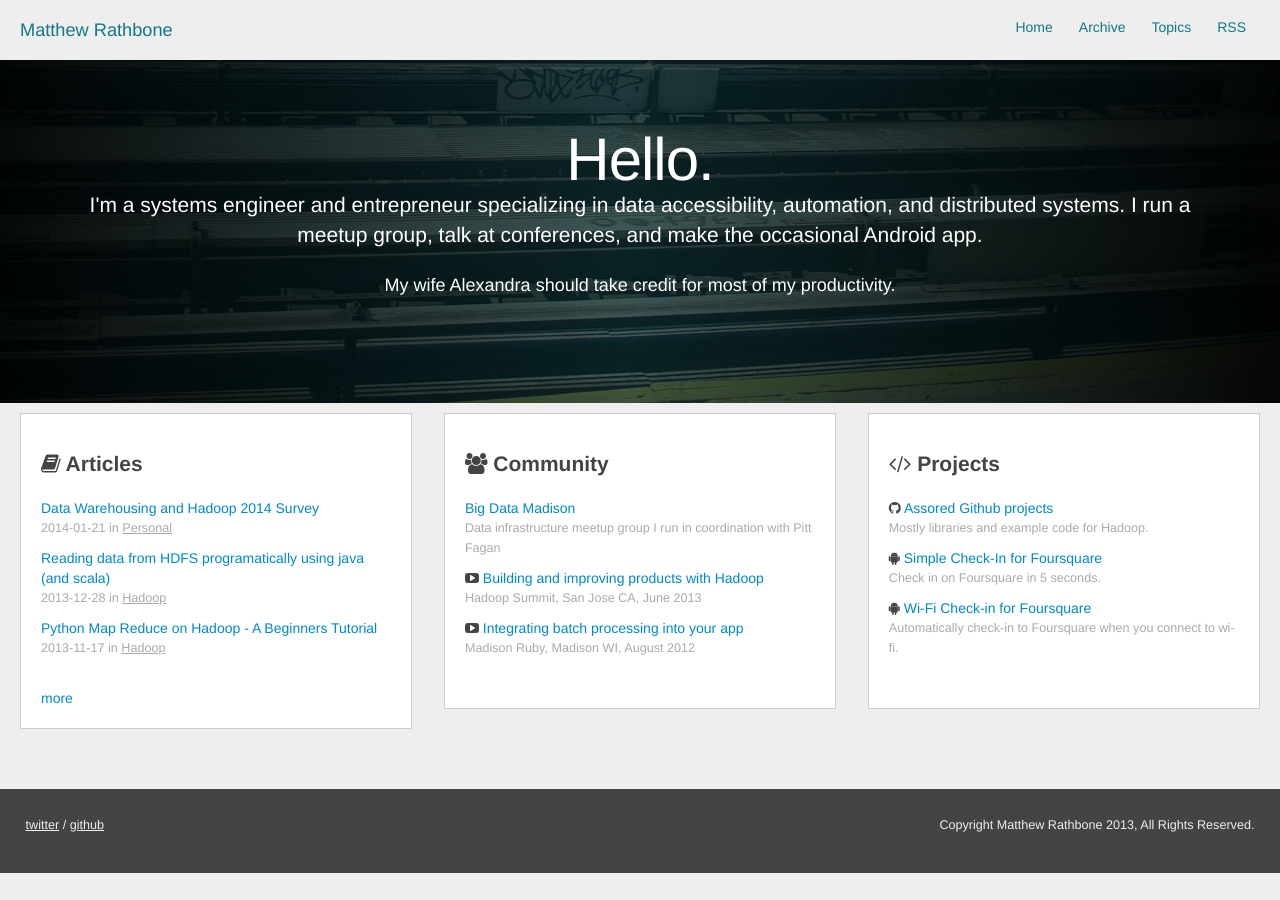
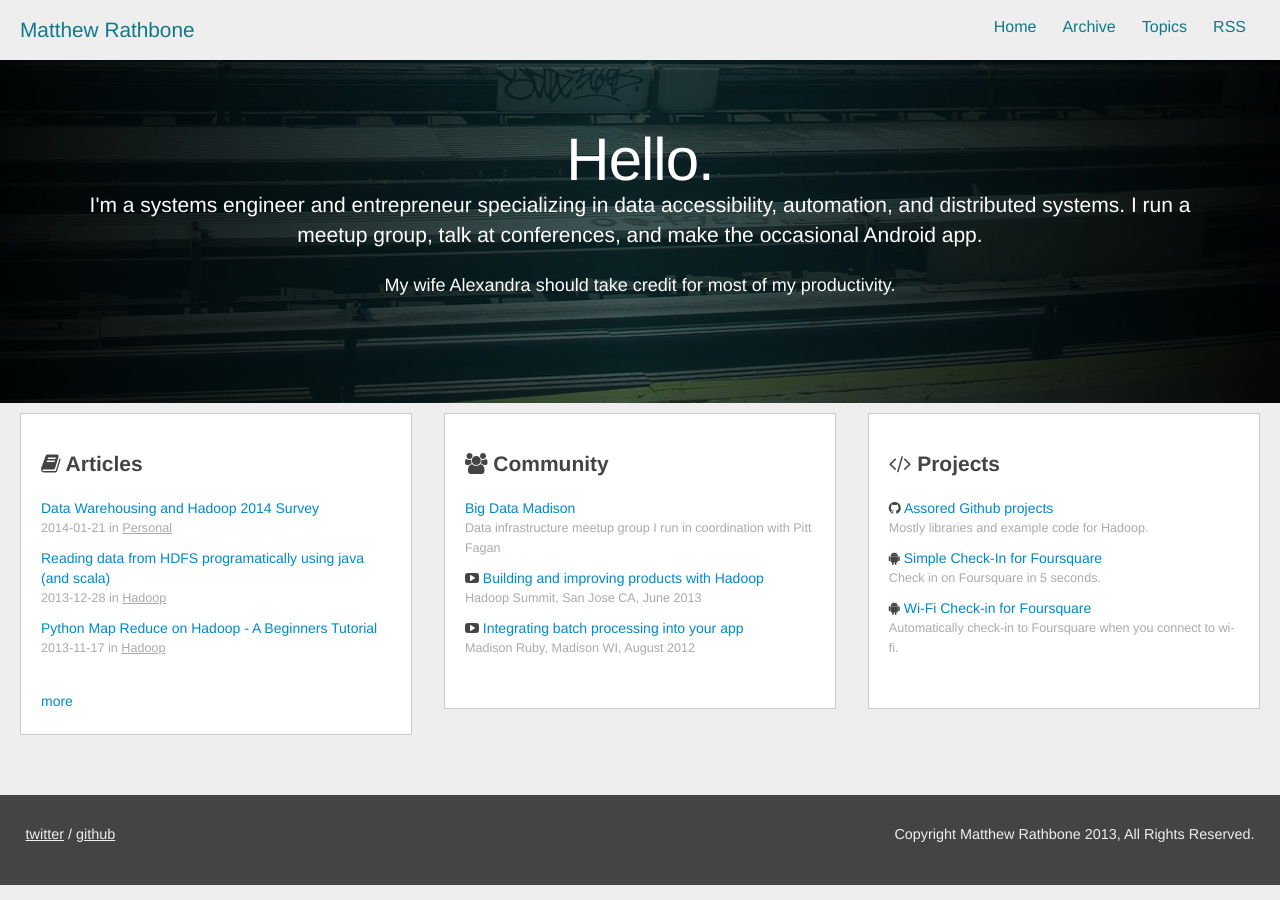
Before and after one commit to rathboma/rathboma.github.com, a Jekyll site: the page built from index.html, in a window 1280 px wide. Built offline with Jekyll 4.4.1, drawn with Linux system fonts in a browser that asks for light colours; the list of posts is cut into pages by our own code.

Commit message:
updated styles

```diff
--- a/css/styles-2014-02-23.css
+++ b/css/styles-2014-02-23.css
@@ -1,8 +1,8 @@
 body {
   /*background:url('/img/background.png');*/
   color:#444;
-  font-size:14px;
-  line-height:20px;
+  font-size:16px;
+  line-height:26px;
   background-color: #eee;
 }
 
```
